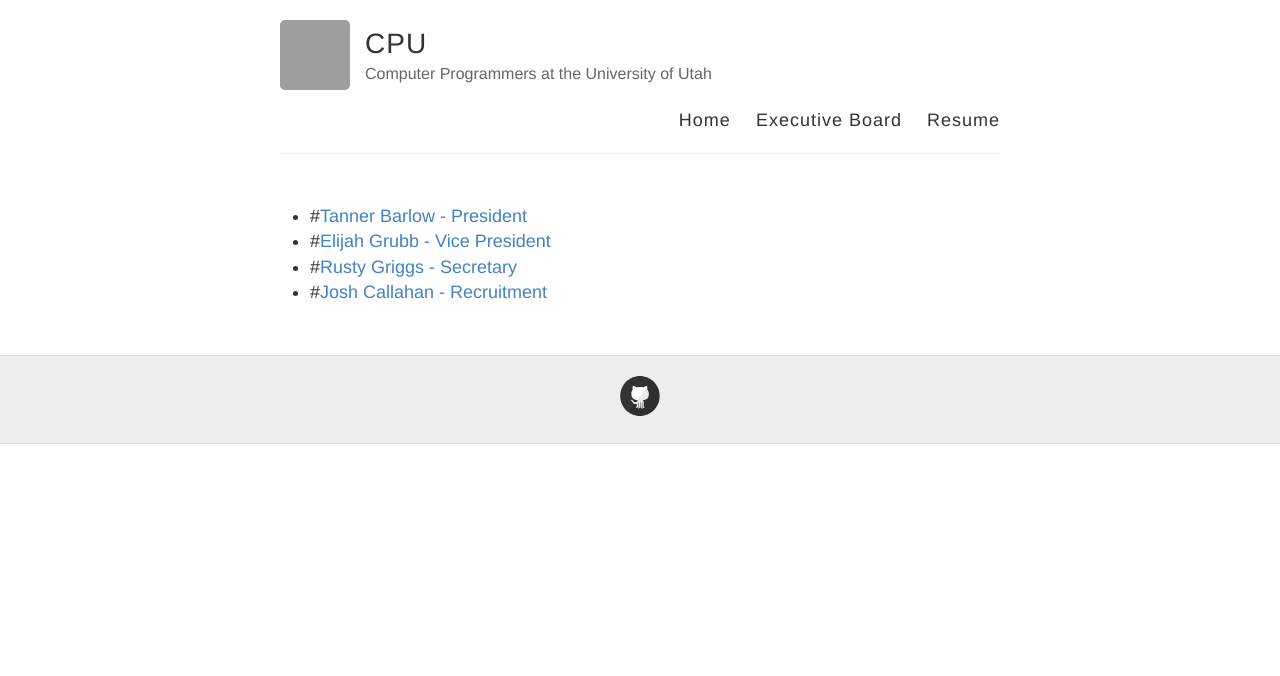
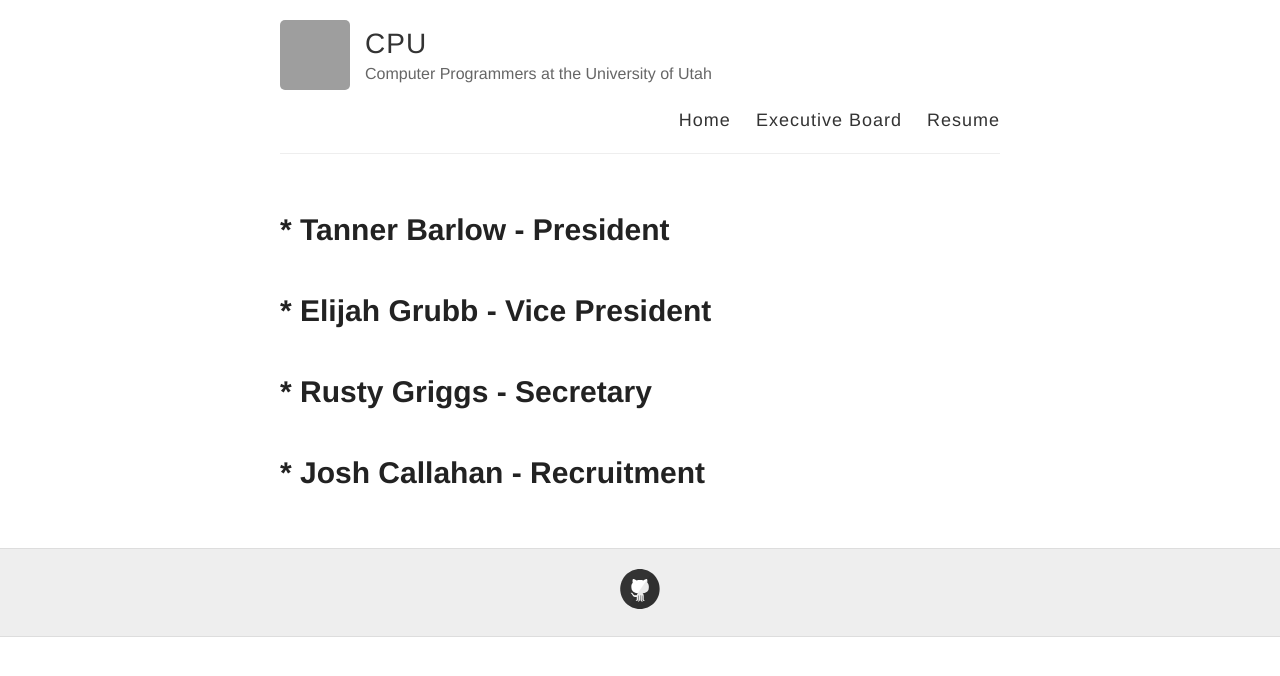
Before and after one commit to joshcally/cpuofu.github.io, a Jekyll site: the page built from board.md, in a window 1280 px wide. Shown: the top 676 px of the page. Built offline with Jekyll 4.4.1, drawn with Linux system fonts in a browser that asks for light colours; Markdown is read by kramdown in place of the engine named in the settings; grey boxes are pictures that could not be loaded.

Commit message:
Reorganize stuff

```diff
--- a/board.md
+++ b/board.md
@@ -3,7 +3,7 @@ layout: default
 title: Executive Board
 permalink: /board/
 ---
-* #[Tanner Barlow - President](../Tanner)
-* #[Elijah Grubb - Vice President](../Elijah)
-* #[Rusty Griggs - Secretary](../Rusty)
-* #[Josh Callahan - Recruitment](../Josh)
+# * [Tanner Barlow - President](../Tanner)
+# * [Elijah Grubb - Vice President](../Elijah)
+# * [Rusty Griggs - Secretary](../Rusty)
+# * [Josh Callahan - Recruitment](../Josh)
```
Also changed, not shown: bios/2015-11-25-Elijah.md (renamed from _posts/2015-11-25-Elijah.md), bios/2015-11-25-Josh.md (renamed from _posts/2015-11-25-Josh.md), bios/2015-11-25-Rusty.md (renamed from _posts/2015-11-25-Rusty.md), bios/2015-11-25-Tanner.md (renamed from _posts/2015-11-25-Tanner.md).
